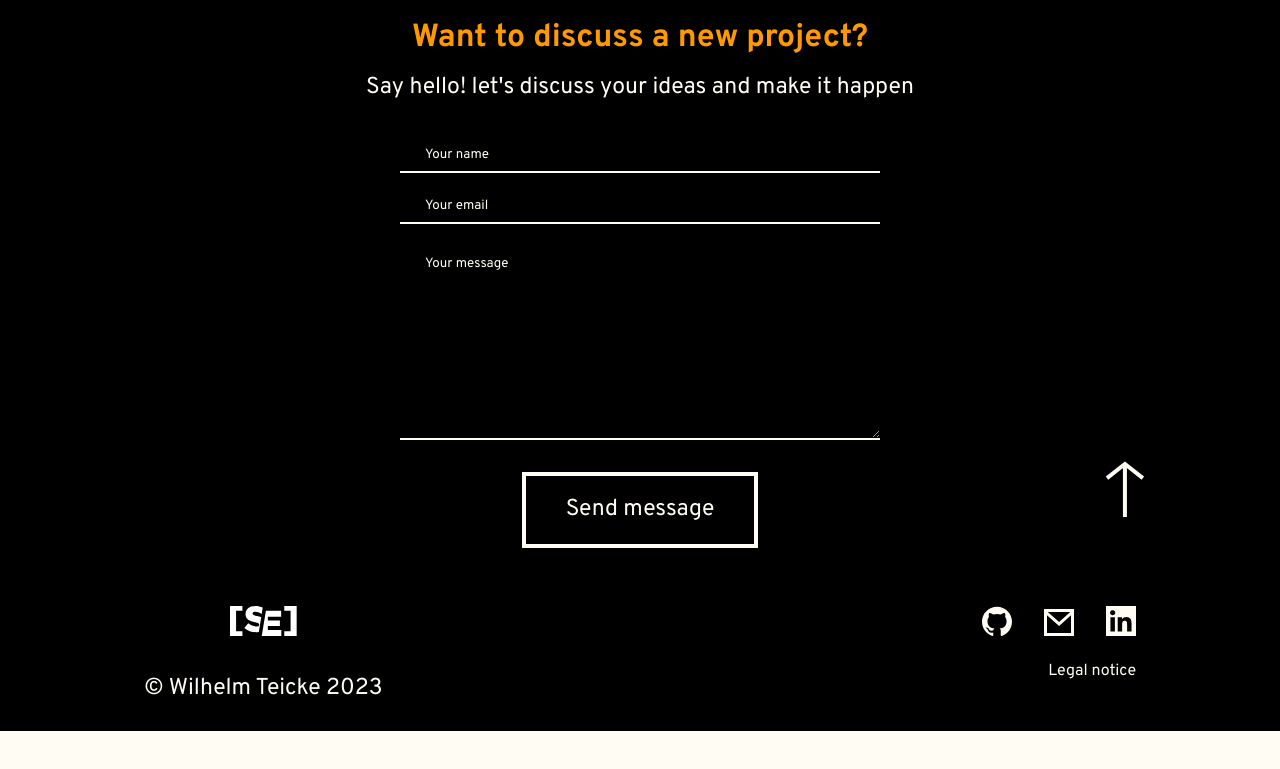
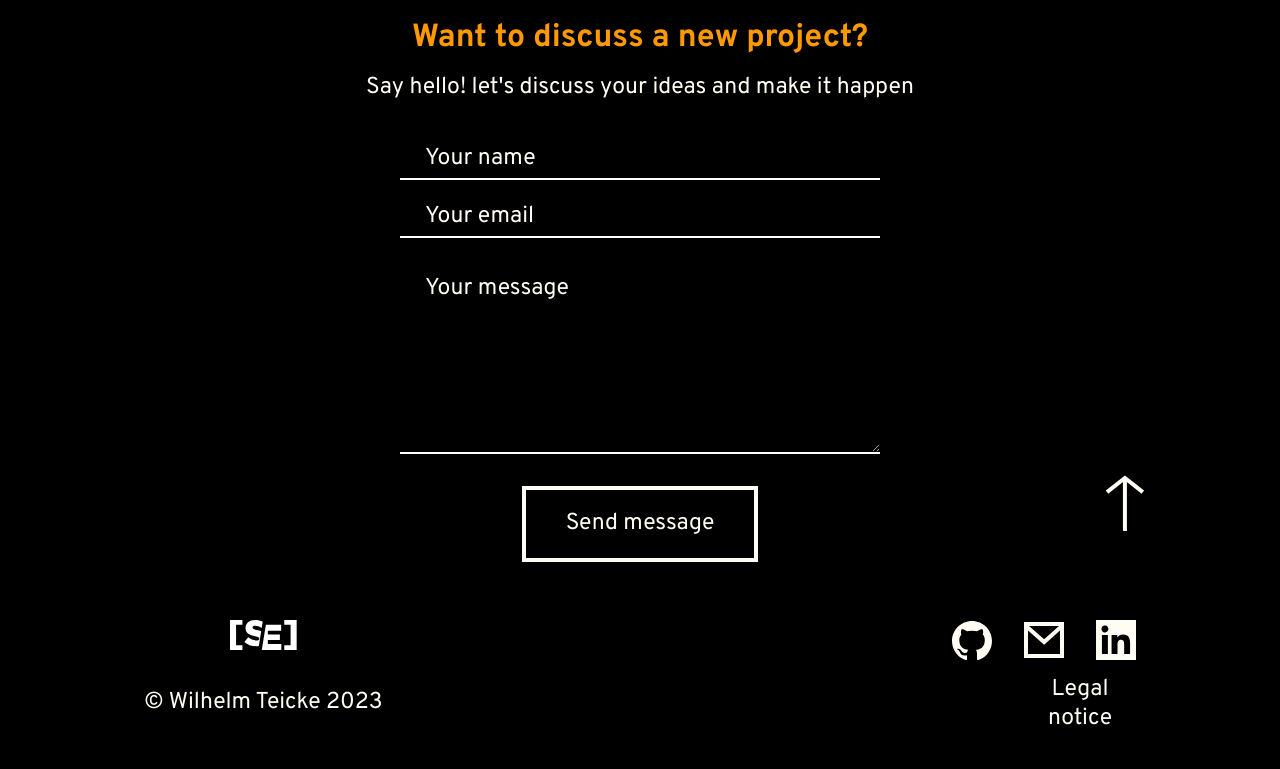
Before and after one commit to Wilhelm910/wt-homepage, an Angular app: page / in a window 1280 px wide. Shown: the part 5530-6299 px from the top of the page. Before the commit the page ends 6261 px from the top, so only its background shows below. Built offline with nearby package versions, Linux system fonts and the light colour scheme.

Commit message:
layout update

```diff
--- a/src/app/contact-form/contact-form.component.scss
+++ b/src/app/contact-form/contact-form.component.scss
@@ -33,11 +33,13 @@ textarea {
     &:focus {
         outline: none;
         border: 4px solid #FFFCF3;
-        ;
     }
 
     @media (min-width: 980px) {
         width: 480px;
+        font-size: 23px;
+        height: 40px;
+        padding: 20px 25px;
     }
 
     &:hover {
--- a/src/app/footer/footer.component.html
+++ b/src/app/footer/footer.component.html
@@ -1,6 +1,6 @@
 <div class="footer-section">
     <div class="icons">
-        <div>
+        <div class="links">
             <a href="https://github.com/Wilhelm910" target="_blank">
                 <svg width="30" height="30" viewBox="0 0 30 30" fill="none" xmlns="http://www.w3.org/2000/svg">
                     <path
--- a/src/app/footer/footer.component.scss
+++ b/src/app/footer/footer.component.scss
@@ -21,9 +21,20 @@ p {
 
 svg {
     margin: 16px;
+
+}
+
+.links {
+    svg {
+        @media (min-width: 980px) {
+            width: 40px;
+            height: 40px;
+        }
+    }
 }
 
 .icons {
+
 
     @media (min-width: 980px) {
         display: flex;
@@ -58,8 +69,15 @@ svg {
     margin-left: 80vw;
     position: relative;
 
+    a {
+        @media (min-width: 980px) {
+            font-size: 23px;
+        }
+    }
+
     @media (max-width: 980px) {
         margin-left: auto;
+        font-size: 23px;
     }
 
     &:hover {
--- a/src/app/header/header.component.html
+++ b/src/app/header/header.component.html
@@ -52,11 +52,11 @@
             <path d="M0 0L1588 112L1632 340H0V0Z" fill="black" />
         </svg>
         <div class="bg-color">
-            <div>
+            <div class="margin-left">
                 <p>Say hi!</p>
                 <a href="#">wilhelm.teicke@googlemail.com</a>
             </div>
-            <div class="flex-end">
+            <div class="flex-end margin-right">
                 <a href="https://github.com/Wilhelm910" target="_blank">
                     <svg width="30" height="30" viewBox="0 0 30 30" fill="none" xmlns="http://www.w3.org/2000/svg">
                         <path
--- a/src/app/header/header.component.scss
+++ b/src/app/header/header.component.scss
@@ -232,3 +232,29 @@ svg {
 .close-menu {
     cursor: pointer;
 }
+
+.margin-left {
+    @media (min-width: 680px) {
+        margin-left: 64px;
+    }
+
+    @media (min-width: 1200px) {
+        margin-left: 128px;
+    }
+    @media (min-width: 1800px) {
+        margin-left: 328px;
+    }
+}
+
+.margin-right {
+    @media (min-width: 680px) {
+        margin-right: 64px;
+    }
+
+    @media (min-width: 1200px) {
+        margin-right: 128px;
+    }
+    @media (min-width: 1800px) {
+        margin-right: 328px;
+    }
+}
```
